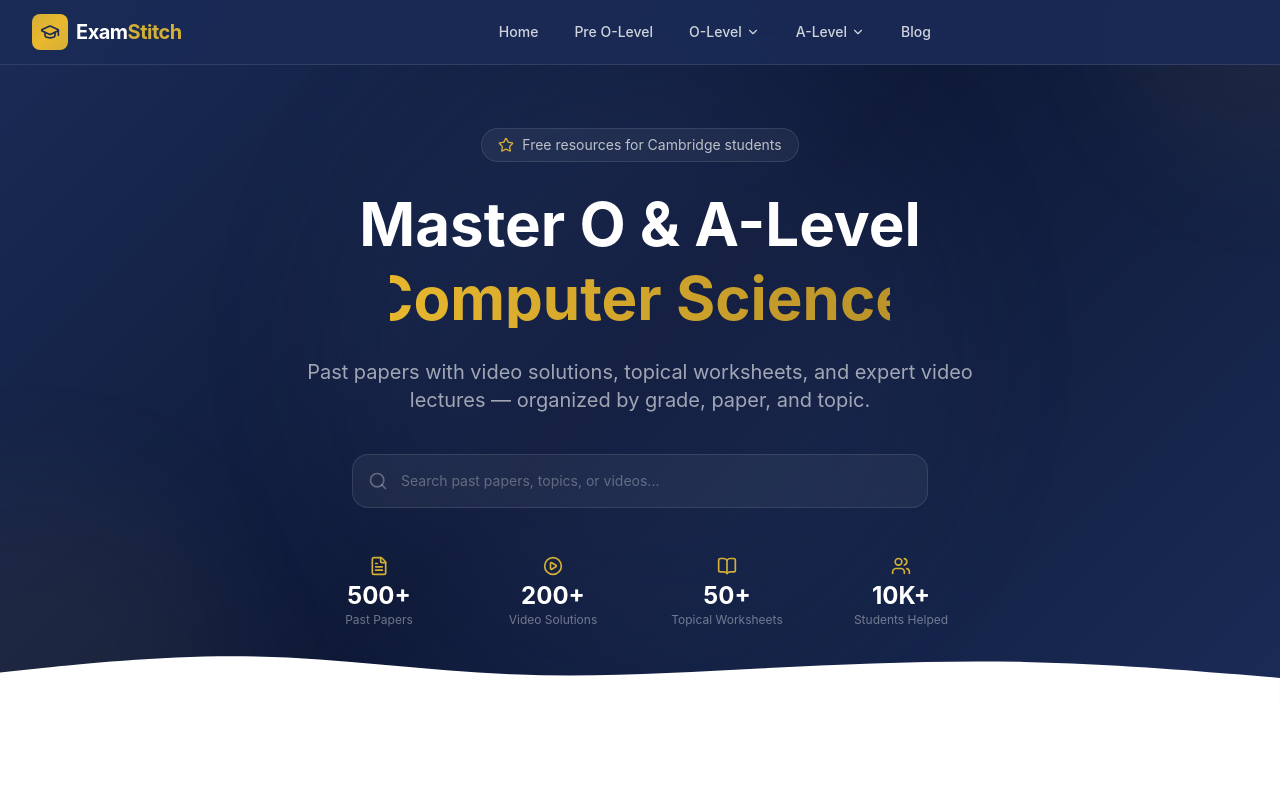
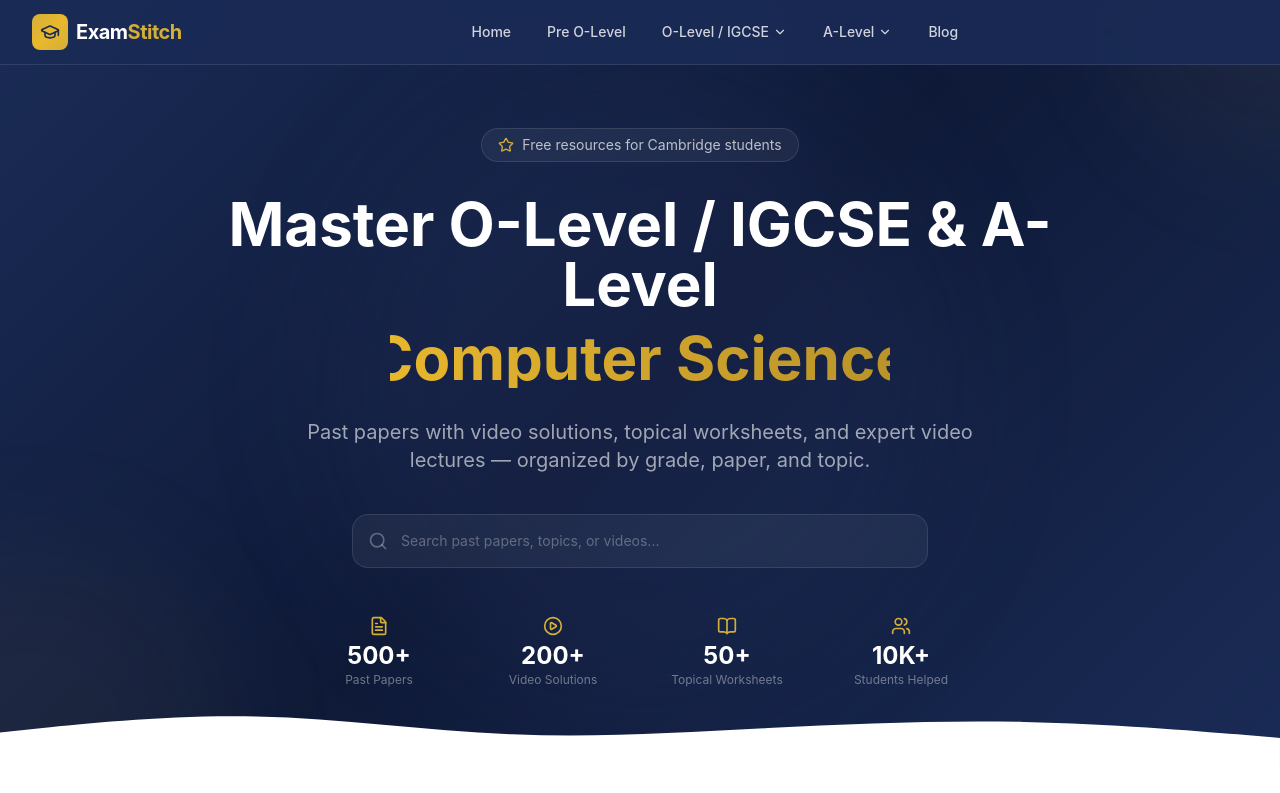
Before and after one commit to arfeen306-design/examstitch, a Next.js app: page / in a window 1280 px wide. Shown: the top 793 px of the page. Built offline with nearby package versions, Linux system fonts and the light colour scheme.

Commit message:
refactor(ui): global replacement of O-Level and 4024 labels to include dual IGCSE / 0580 mapping for branding and SEO

```diff
--- a/src/app/admin/(dashboard)/resources/NewResourceModal.tsx
+++ b/src/app/admin/(dashboard)/resources/NewResourceModal.tsx
@@ -127,7 +127,7 @@ export default function NewResourceModal({
             <div>
               <label className="block text-sm font-medium text-navy-700 mb-1">Subject</label>
               <select value={formData.subject} onChange={e => setFormData({ ...formData, subject: e.target.value, category_id: '' })} className="w-full px-3 py-2 border border-navy-100 rounded-lg focus:ring-gold-500 focus:border-gold-500">
-                <option value="mathematics-4024">O-Level (4024)</option>
+                <option value="mathematics-4024">O-Level / IGCSE (4024/0580)</option>
                 <option value="mathematics-9709">A-Level (9709)</option>
               </select>
             </div>
--- a/src/app/admin/(dashboard)/resources/ResourceGridClient.tsx
+++ b/src/app/admin/(dashboard)/resources/ResourceGridClient.tsx
@@ -74,7 +74,7 @@ export default function ResourceGridClient({ initialResources }: { initialResour
             className="border border-navy-100 rounded-lg px-3 py-2 text-sm text-navy-700 focus:ring-1 focus:ring-gold-500 outline-none"
           >
             <option value="all">All Syllabi</option>
-            <option value="mathematics-4024">O-Level (4024)</option>
+            <option value="mathematics-4024">O-Level / IGCSE (4024/0580)</option>
             <option value="mathematics-9709">A-Level (9709)</option>
           </select>
           <div className="text-sm text-navy-400">
--- a/src/app/layout.tsx
+++ b/src/app/layout.tsx
@@ -11,7 +11,7 @@ export const metadata: Metadata = {
   },
   description: siteConfig.description,
   keywords: [
-    'O-Level Mathematics',
+    'O-Level / IGCSE Mathematics',
     'A-Level Mathematics',
     'IGCSE Maths',
     'Past Papers',
--- a/src/app/olevel/[subject]/[grade]/page.tsx
+++ b/src/app/olevel/[subject]/[grade]/page.tsx
@@ -60,9 +60,9 @@ export default function GradePage({ params }: { params: { subject: string; grade
         <div className="max-w-7xl mx-auto px-4 sm:px-6 lg:px-8">
           <motion.div initial="hidden" animate="visible">
             <motion.div variants={fadeUp} custom={0} className="flex items-center gap-2 text-sm mb-3">
-              <Link href="/olevel" className="text-white/50 hover:text-white/70 transition-colors">O-Level</Link>
+              <Link href="/olevel" className="text-white/50 hover:text-white/70 transition-colors">O-Level / IGCSE</Link>
               <span className="text-white/30">/</span>
-              <Link href={`/olevel/${params.subject}`} className="text-white/50 hover:text-white/70 transition-colors">Mathematics (4024)</Link>
+              <Link href={`/olevel/${params.subject}`} className="text-white/50 hover:text-white/70 transition-colors">Mathematics (4024/0580)</Link>
               <span className="text-white/30">/</span>
               <span className="text-gold-500 font-medium">{gradeName}</span>
             </motion.div>
--- a/src/app/olevel/[subject]/[grade]/past-papers/[paperSlug]/page.tsx
+++ b/src/app/olevel/[subject]/[grade]/past-papers/[paperSlug]/page.tsx
@@ -75,9 +75,9 @@ export default async function PaperViewerPage({
       <div className="bg-navy-900 py-6">
         <div className="max-w-7xl mx-auto px-4 sm:px-6 lg:px-8">
           <div className="flex items-center gap-2 text-sm flex-wrap">
-            <Link href="/olevel" className="text-white/50 hover:text-white/70 transition-colors">O-Level</Link>
+            <Link href="/olevel" className="text-white/50 hover:text-white/70 transition-colors">O-Level / IGCSE</Link>
             <span className="text-white/30">/</span>
-            <Link href={`/olevel/${params.subject}`} className="text-white/50 hover:text-white/70 transition-colors">Mathematics (4024)</Link>
+            <Link href={`/olevel/${params.subject}`} className="text-white/50 hover:text-white/70 transition-colors">Mathematics (4024/0580)</Link>
             <span className="text-white/30">/</span>
             <Link href={`/olevel/${params.subject}/${params.grade}`} className="text-white/50 hover:text-white/70 transition-colors">{gradeName}</Link>
             <span className="text-white/30">/</span>
@@ -131,9 +131,9 @@ function DemoViewer({
       <div className="bg-navy-900 py-6">
         <div className="max-w-7xl mx-auto px-4 sm:px-6 lg:px-8">
           <div className="flex items-center gap-2 text-sm flex-wrap">
-            <Link href="/olevel" className="text-white/50 hover:text-white/70 transition-colors">O-Level</Link>
+            <Link href="/olevel" className="text-white/50 hover:text-white/70 transition-colors">O-Level / IGCSE</Link>
             <span className="text-white/30">/</span>
-            <Link href={`/olevel/${subject}`} className="text-white/50 hover:text-white/70 transition-colors">Mathematics (4024)</Link>
+            <Link href={`/olevel/${subject}`} className="text-white/50 hover:text-white/70 transition-colors">Mathematics (4024/0580)</Link>
             <span className="text-white/30">/</span>
             <Link href={`/olevel/${subject}/${grade}`} className="text-white/50 hover:text-white/70 transition-colors">{gradeName}</Link>
             <span className="text-white/30">/</span>
@@ -146,7 +146,7 @@ function DemoViewer({
       <div className="max-w-7xl mx-auto px-4 sm:px-6 lg:px-8 py-6">
         <PDFViewerLayout
           pdfUrl="https://www.africau.edu/images/default/sample.pdf"
-          title={`Mathematics 4024 — ${gradeName} — ${paperTitle}`}
+          title={`Mathematics 4024/0580 — ${gradeName} — ${paperTitle}`}
           videoId="dQw4w9WgXcQ"
           videoTitle={`${paperTitle} — Full Video Solution`}
           solutions={demoSolutions}
--- a/src/app/olevel/[subject]/[grade]/past-papers/page.tsx
+++ b/src/app/olevel/[subject]/[grade]/past-papers/page.tsx
@@ -31,12 +31,12 @@ function toResourceItem(resource: Resource, basePath: string): ResourceItem {
 
 // Demo papers shown while Supabase is not yet connected
 const DEMO_PAPERS: ResourceItem[] = [
-  { id: 'd1', title: 'May/June 2024 — Paper 1 Variant 1', contentType: 'pdf', href: '#may-june-2024-p1-v1', year: 2024, session: 'May/June', variant: 1, subject: 'Mathematics 4024' },
-  { id: 'd2', title: 'May/June 2024 — Paper 2 Variant 1', contentType: 'pdf', href: '#may-june-2024-p2-v1', year: 2024, session: 'May/June', variant: 1, subject: 'Mathematics 4024' },
-  { id: 'd3', title: 'Oct/Nov 2023 — Paper 1 Variant 2', contentType: 'pdf', href: '#oct-nov-2023-p1-v2', year: 2023, session: 'Oct/Nov',  variant: 2, subject: 'Mathematics 4024' },
-  { id: 'd4', title: 'Oct/Nov 2023 — Paper 2 Variant 2', contentType: 'pdf', href: '#oct-nov-2023-p2-v2', year: 2023, session: 'Oct/Nov',  variant: 2, subject: 'Mathematics 4024' },
-  { id: 'd5', title: 'May/June 2023 — Paper 1 Variant 1', contentType: 'pdf', href: '#may-june-2023-p1-v1', year: 2023, session: 'May/June', variant: 1, subject: 'Mathematics 4024' },
-  { id: 'd6', title: 'Feb/Mar 2023 — Paper 1 Variant 2', contentType: 'pdf', href: '#feb-mar-2023-p1-v2',  year: 2023, session: 'Feb/Mar', variant: 2, subject: 'Mathematics 4024' },
+  { id: 'd1', title: 'May/June 2024 — Paper 1 Variant 1', contentType: 'pdf', href: '#may-june-2024-p1-v1', year: 2024, session: 'May/June', variant: 1, subject: 'Mathematics 4024/0580' },
+  { id: 'd2', title: 'May/June 2024 — Paper 2 Variant 1', contentType: 'pdf', href: '#may-june-2024-p2-v1', year: 2024, session: 'May/June', variant: 1, subject: 'Mathematics 4024/0580' },
+  { id: 'd3', title: 'Oct/Nov 2023 — Paper 1 Variant 2', contentType: 'pdf', href: '#oct-nov-2023-p1-v2', year: 2023, session: 'Oct/Nov',  variant: 2, subject: 'Mathematics 4024/0580' },
+  { id: 'd4', title: 'Oct/Nov 2023 — Paper 2 Variant 2', contentType: 'pdf', href: '#oct-nov-2023-p2-v2', year: 2023, session: 'Oct/Nov',  variant: 2, subject: 'Mathematics 4024/0580' },
+  { id: 'd5', title: 'May/June 2023 — Paper 1 Variant 1', contentType: 'pdf', href: '#may-june-2023-p1-v1', year: 2023, session: 'May/June', variant: 1, subject: 'Mathematics 4024/0580' },
+  { id: 'd6', title: 'Feb/Mar 2023 — Paper 1 Variant 2', contentType: 'pdf', href: '#feb-mar-2023-p1-v2',  year: 2023, session: 'Feb/Mar', variant: 2, subject: 'Mathematics 4024/0580' },
 ];
 
 // ── Async data component ──────────────────────────────────────────────────────
@@ -112,9 +112,9 @@ export default function PastPapersPage({
       <div className="gradient-hero py-12">
         <div className="max-w-7xl mx-auto px-4 sm:px-6 lg:px-8">
           <div className="flex items-center gap-2 text-sm mb-3 flex-wrap">
-            <Link href="/olevel" className="text-white/50 hover:text-white/70 transition-colors">O-Level</Link>
+            <Link href="/olevel" className="text-white/50 hover:text-white/70 transition-colors">O-Level / IGCSE</Link>
             <span className="text-white/30">/</span>
-            <Link href={`/olevel/${params.subject}`} className="text-white/50 hover:text-white/70 transition-colors">Mathematics (4024)</Link>
+            <Link href={`/olevel/${params.subject}`} className="text-white/50 hover:text-white/70 transition-colors">Mathematics (4024/0580)</Link>
             <span className="text-white/30">/</span>
             <Link href={`/olevel/${params.subject}/${params.grade}`} className="text-white/50 hover:text-white/70 transition-colors">{gradeName}</Link>
             <span className="text-white/30">/</span>
--- a/src/app/olevel/[subject]/[grade]/topical/page.tsx
+++ b/src/app/olevel/[subject]/[grade]/topical/page.tsx
@@ -108,9 +108,9 @@ export default function TopicalPage({ params }: { params: { subject: string; gra
       <div className="gradient-hero py-12">
         <div className="max-w-7xl mx-auto px-4 sm:px-6 lg:px-8">
           <div className="flex items-center gap-2 text-sm mb-3 flex-wrap">
-            <Link href="/olevel" className="text-white/50 hover:text-white/70 transition-colors">O-Level</Link>
+            <Link href="/olevel" className="text-white/50 hover:text-white/70 transition-colors">O-Level / IGCSE</Link>
             <span className="text-white/30">/</span>
-            <Link href={`/olevel/${params.subject}`} className="text-white/50 hover:text-white/70 transition-colors">Mathematics (4024)</Link>
+            <Link href={`/olevel/${params.subject}`} className="text-white/50 hover:text-white/70 transition-colors">Mathematics (4024/0580)</Link>
             <span className="text-white/30">/</span>
             <Link href={`/olevel/${params.subject}/${params.grade}`} className="text-white/50 hover:text-white/70 transition-colors">{gradeName}</Link>
             <span className="text-white/30">/</span>
--- a/src/app/olevel/[subject]/[grade]/video-lectures/page.tsx
+++ b/src/app/olevel/[subject]/[grade]/video-lectures/page.tsx
@@ -22,12 +22,12 @@ function toResourceItem(resource: Resource, basePath: string): ResourceItem {
 }
 
 const DEMO_VIDEOS: ResourceItem[] = [
-  { id: 'v1', title: 'Algebra — Linear Equations',           contentType: 'video', href: '#', subject: 'Mathematics 4024', description: 'Solving linear equations step by step' },
-  { id: 'v2', title: 'Trigonometry — Sine, Cosine, Tangent', contentType: 'video', href: '#', subject: 'Mathematics 4024', description: 'Introduction to trigonometric ratios' },
-  { id: 'v3', title: 'Geometry — Circle Theorems',           contentType: 'video', href: '#', subject: 'Mathematics 4024', description: 'All circle theorems explained with examples' },
-  { id: 'v4', title: 'Statistics — Mean, Median, Mode',      contentType: 'video', href: '#', subject: 'Mathematics 4024', description: 'Measures of central tendency' },
-  { id: 'v5', title: 'Probability — Tree Diagrams',           contentType: 'video', href: '#', subject: 'Mathematics 4024', description: 'Using tree diagrams to solve probability problems' },
-  { id: 'v6', title: 'Mensuration — Volume & Surface Area',  contentType: 'video', href: '#', subject: 'Mathematics 4024', description: '3D shapes — cylinders, cones, spheres' },
+  { id: 'v1', title: 'Algebra — Linear Equations',           contentType: 'video', href: '#', subject: 'Mathematics 4024/0580', description: 'Solving linear equations step by step' },
+  { id: 'v2', title: 'Trigonometry — Sine, Cosine, Tangent', contentType: 'video', href: '#', subject: 'Mathematics 4024/0580', description: 'Introduction to trigonometric ratios' },
+  { id: 'v3', title: 'Geometry — Circle Theorems',           contentType: 'video', href: '#', subject: 'Mathematics 4024/0580', description: 'All circle theorems explained with examples' },
+  { id: 'v4', title: 'Statistics — Mean, Median, Mode',      contentType: 'video', href: '#', subject: 'Mathematics 4024/0580', description: 'Measures of central tendency' },
+  { id: 'v5', title: 'Probability — Tree Diagrams',           contentType: 'video', href: '#', subject: 'Mathematics 4024/0580', description: 'Using tree diagrams to solve probability problems' },
+  { id: 'v6', title: 'Mensuration — Volume & Surface Area',  contentType: 'video', href: '#', subject: 'Mathematics 4024/0580', description: '3D shapes — cylinders, cones, spheres' },
 ];
 
 async function VideoGrid({ subject, grade }: { subject: string; grade: string }) {
@@ -61,9 +61,9 @@ export default function VideoLecturesPage({ params }: { params: { subject: strin
       <div className="gradient-hero py-12">
         <div className="max-w-7xl mx-auto px-4 sm:px-6 lg:px-8">
           <div className="flex items-center gap-2 text-sm mb-3 flex-wrap">
-            <Link href="/olevel" className="text-white/50 hover:text-white/70 transition-colors">O-Level</Link>
+            <Link href="/olevel" className="text-white/50 hover:text-white/70 transition-colors">O-Level / IGCSE</Link>
             <span className="text-white/30">/</span>
-            <Link href={`/olevel/${params.subject}`} className="text-white/50 hover:text-white/70 transition-colors">Mathematics (4024)</Link>
+            <Link href={`/olevel/${params.subject}`} className="text-white/50 hover:text-white/70 transition-colors">Mathematics (4024/0580)</Link>
             <span className="text-white/30">/</span>
             <Link href={`/olevel/${params.subject}/${params.grade}`} className="text-white/50 hover:text-white/70 transition-colors">{gradeName}</Link>
             <span className="text-white/30">/</span>
--- a/src/app/olevel/[subject]/page.tsx
+++ b/src/app/olevel/[subject]/page.tsx
@@ -23,12 +23,12 @@ export default function OLevelSubjectPage({ params }: { params: { subject: strin
         <div className="max-w-7xl mx-auto px-4 sm:px-6 lg:px-8">
           <motion.div initial="hidden" animate="visible">
             <motion.div variants={fadeUp} custom={0} className="flex items-center gap-2 text-sm mb-3">
-              <Link href="/olevel" className="text-white/50 hover:text-white/70 transition-colors">O-Level</Link>
+              <Link href="/olevel" className="text-white/50 hover:text-white/70 transition-colors">O-Level / IGCSE</Link>
               <span className="text-white/30">/</span>
-              <span className="text-gold-500 font-medium">Mathematics (4024)</span>
+              <span className="text-gold-500 font-medium">Mathematics (4024/0580)</span>
             </motion.div>
             <motion.h1 variants={fadeUp} custom={1} className="text-3xl sm:text-4xl font-bold text-white mb-2">
-              Mathematics — 4024
+              Mathematics — 4024/0580
             </motion.h1>
             <motion.p variants={fadeUp} custom={2} className="text-white/60 max-w-xl">
               Select your grade to access past papers, video solutions, and topical worksheets.
--- a/src/app/olevel/page.tsx
+++ b/src/app/olevel/page.tsx
@@ -16,7 +16,7 @@ const fadeUp = {
 const subjects = [
   {
     name: 'Mathematics',
-    code: '4024',
+    code: '4024/0580',
     slug: 'mathematics-4024',
     description: 'Extended & Core Mathematics — Grades 9, 10 & 11',
     papers: 2,
@@ -36,7 +36,7 @@ export default function OLevelPage() {
               <span>O-Level / IGCSE</span>
             </motion.div>
             <motion.h1 variants={fadeUp} custom={1} className="text-3xl sm:text-4xl font-bold text-white mb-2">
-              O-Level Resources
+              O-Level / IGCSE Resources
             </motion.h1>
             <motion.p variants={fadeUp} custom={2} className="text-white/60 max-w-xl">
               Cambridge IGCSE past papers, video lectures, and topical worksheets organized by grade and subject.
--- a/src/app/page.tsx
+++ b/src/app/page.tsx
@@ -40,7 +40,7 @@ const levelCards = [
     href: '/olevel',
     icon: GraduationCap,
     gradient: 'from-blue-500 to-indigo-600',
-    count: 'Mathematics 4024',
+    count: 'Mathematics 4024/0580',
   },
   {
     title: 'A-Level',
@@ -96,9 +96,9 @@ export default function HomePage() {
 
             {/* Main heading */}
             <motion.h1 variants={fadeUp} custom={1} className="text-4xl sm:text-5xl lg:text-6xl font-bold text-white leading-tight mb-6">
-              <span className="sr-only">Master O & A-Level Mathematics, Computer Science, Physics, Chemistry</span>
+              <span className="sr-only">Master O-Level / IGCSE & A-Level Mathematics, Computer Science, Physics, Chemistry</span>
               <div aria-hidden="true" className="flex flex-col items-center justify-center">
-                <span className="block mb-2">Master O & A-Level</span>
+                <span className="block mb-2">Master O-Level / IGCSE & A-Level</span>
                 <span className="relative inline-flex items-center justify-center w-[280px] sm:w-[400px] lg:w-[500px] h-[1.2em] overflow-hidden">
                   <AnimatePresence mode="popLayout">
                     <motion.span
--- a/src/config/navigation.ts
+++ b/src/config/navigation.ts
@@ -8,10 +8,10 @@ export const mainNavItems = [
     href: '/pre-olevel',
   },
   {
-    label: 'O-Level',
+    label: 'O-Level / IGCSE',
     href: '/olevel',
     children: [
-      { label: 'Mathematics (4024)', href: '/olevel/mathematics-4024' },
+      { label: 'Mathematics (4024/0580)', href: '/olevel/mathematics-4024' },
     ],
   },
   {
```
